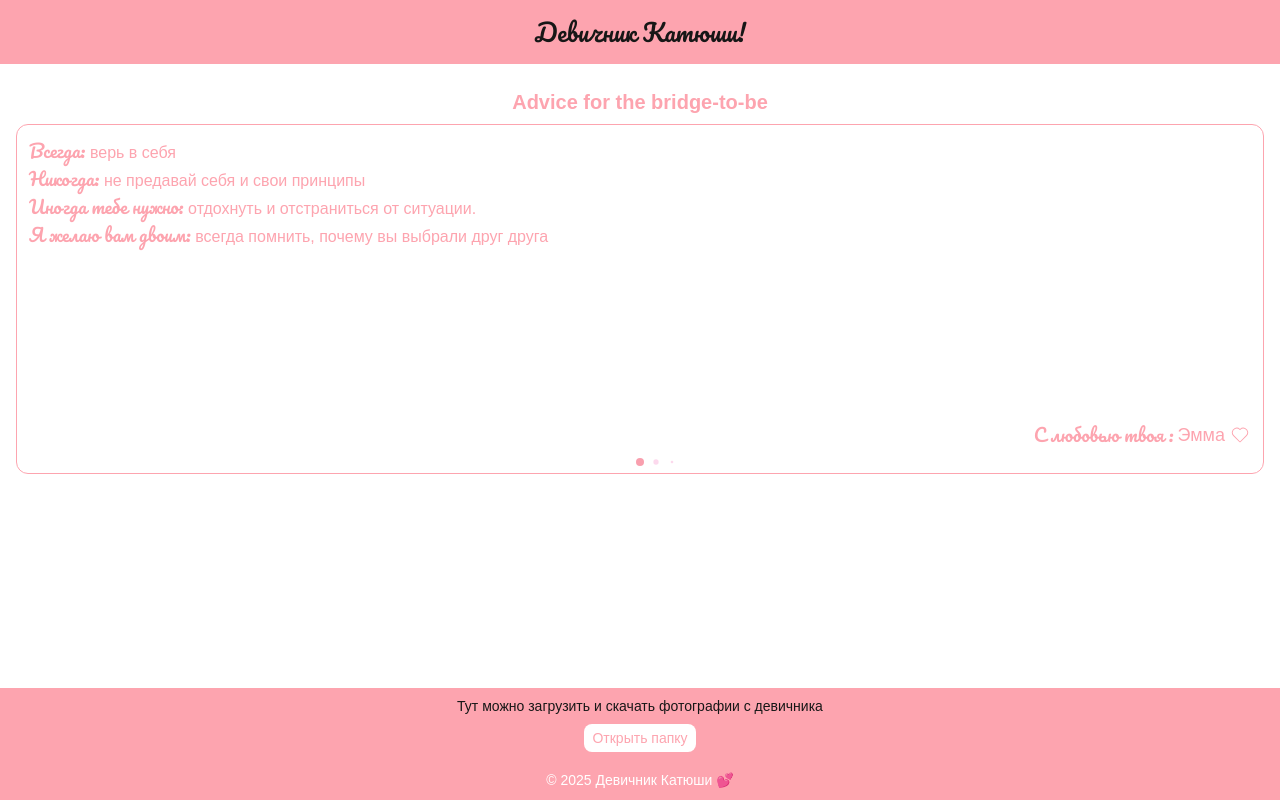
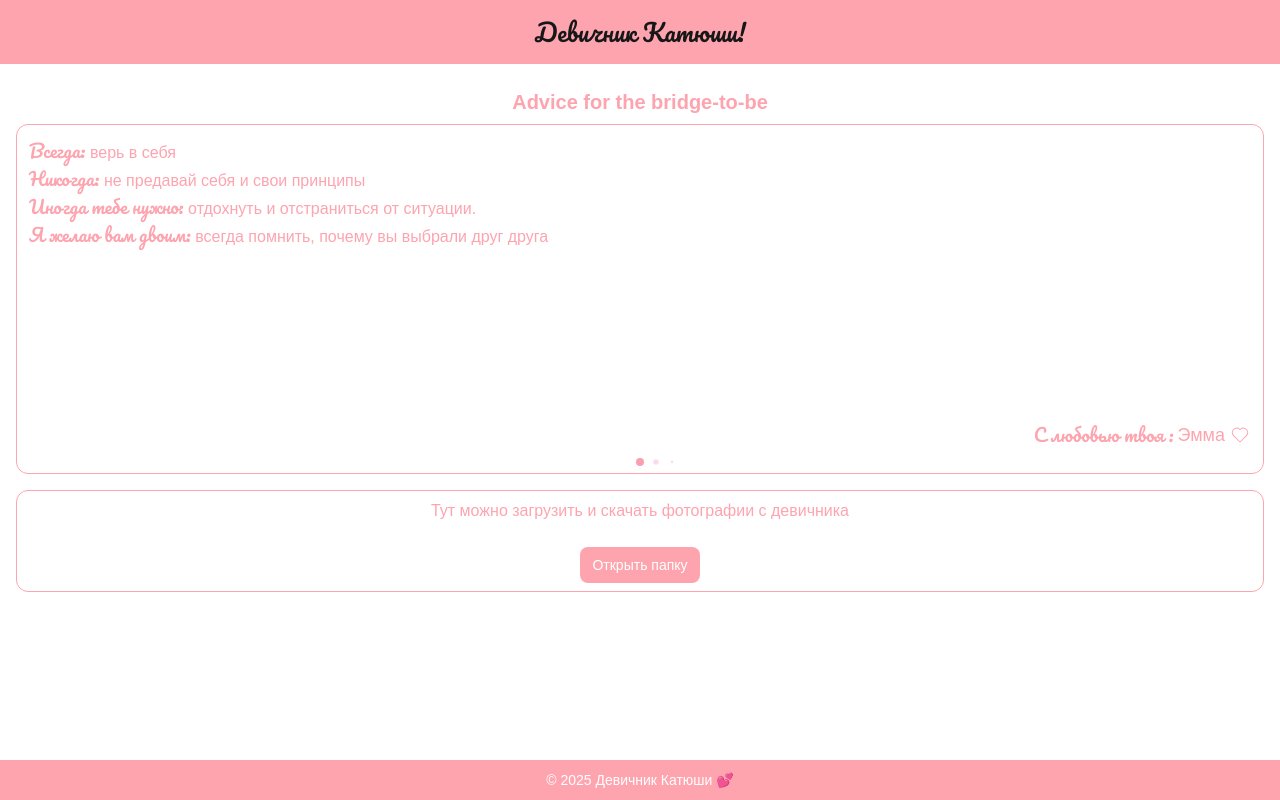
Before and after one commit to DmitryBatrakov/party, a Next.js app: page / in a window 1280 px wide. Built offline with nearby package versions, Linux system fonts and the light colour scheme; a web font is replaced by a local one.

Commit message:
5 commit

```diff
--- a/app/components/Footer/Footer.tsx
+++ b/app/components/Footer/Footer.tsx
@@ -1,19 +1,6 @@
 export default function Footer() {
   return (
     <footer className=" bg-rose-300 w-full flex flex-col gap-4 items-center justify-between p-2">
-      <div className="w-full h-auto flex flex-col justify-between items-center gap-2">
-        <span className="text-sm">
-          Тут можно загрузить и скачать фотографии с девичника
-        </span>
-        <a
-          className="px-2 py-1 bg-white rounded-lg text-rose-300 text-sm"
-          target="_blank"
-          href="https://drive.google.com/drive/folders/1gY-VZMZ0x9C2gXeuBuLKwuHztxFakCDD"
-          rel="noopener noreferrer"
-        >
-          Открыть папку
-        </a>
-      </div>
       <div>
         <span className="text-white text-sm">© 2025 Девичник Катюши 💕</span>
       </div>
--- /dev/null
+++ b/app/components/Link/Link.tsx
@@ -0,0 +1,17 @@
+export default function Link() {
+  return (
+    <div className="w-full h-auto flex flex-col justify-center items-center gap-6 border border-rose-300 rounded-xl p-2">
+      <span className=" text-center text-rose-300">
+        Тут можно загрузить и скачать фотографии с девичника
+      </span>
+      <a
+        className="px-3 py-2 bg-rose-300 rounded-lg text-white text-sm"
+        target="_blank"
+        href="https://drive.google.com/drive/folders/1gY-VZMZ0x9C2gXeuBuLKwuHztxFakCDD"
+        rel="noopener noreferrer"
+      >
+        Открыть папку
+      </a>
+    </div>
+  );
+}
--- a/app/page.tsx
+++ b/app/page.tsx
@@ -1,10 +1,11 @@
 import CardSlider from "./components/CardSlider/CardSlider";
-
+import Link from "./components/Link/Link";
 
 export default function HomePage() {
   return (
-    <div className="p-4">
+    <div className="p-4 flex flex-col gap-4">
       <CardSlider />
+      <Link />
     </div>
   );
 }
```
